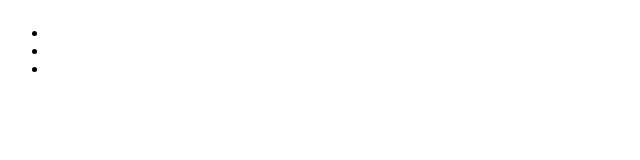
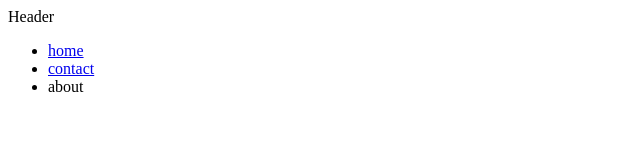
Before and after one commit to CC14repos/3750708-WebDevFinalExam, a plain HTML site: page index.html in a window 1280 px wide. Shown: the whole page, without its empty margins (0-640 px from the left). Drawn offline with Linux system fonts and the light colour scheme.

Commit message:
final exam added text

```diff
--- a/index.html
+++ b/index.html
@@ -7,12 +7,12 @@
     <title>Document</title>
 </head>
 <body>
-    <header class="header">
+    <header class="header">Header
         <nav class="navbar">
             <ul>
-                <li><a href="home"></a></li>
-                <li><a href="contact"></a></li>
-                <li><a href="about"></a></li>
+                <li><a href="home">home</a></li>
+                <li><a href="contact">contact</a></li>
+                <li><a href="about"></a>about</li>
             </ul>
         </nav>
     </header>
```
